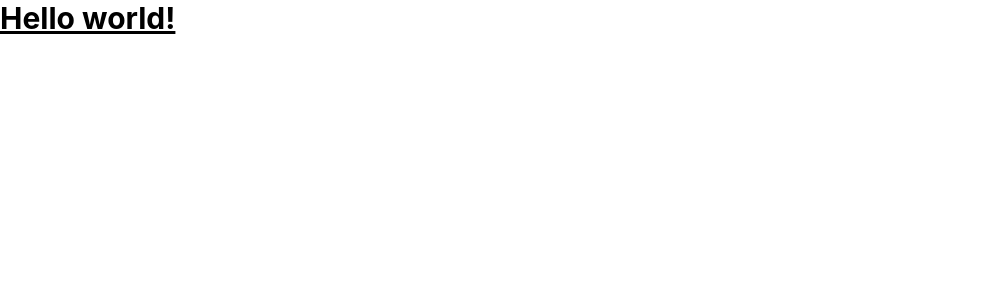
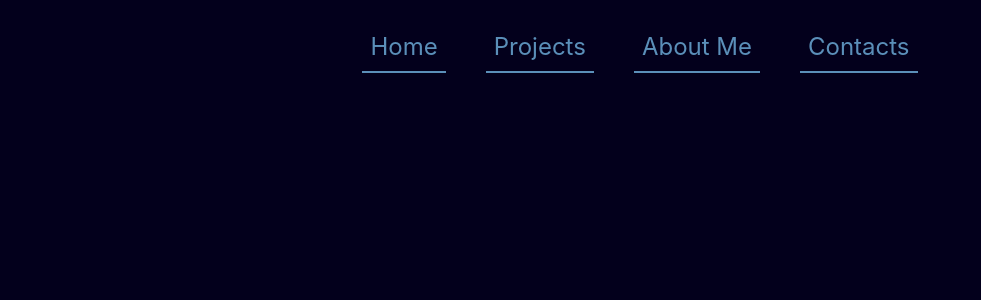
Before and after one commit to JimChristian21/jim-portfolio, a React (Create React App) app: page / in a window 1280 px wide. Shown: the top 300 px of the page, without its empty margins (0-981 px from the left). Built offline with nearby package versions, Linux system fonts and the light colour scheme.

Commit message:
Update background and navigation

```diff
--- a/public/index.html
+++ b/public/index.html
@@ -24,7 +24,7 @@
       work correctly both with client-side routing and a non-root public URL.
       Learn how to configure a non-root public URL by running `npm run build`.
     -->
-    <title>React App</title>
+    <title>Jim Christian Edullantes Portfolio</title>
   </head>
   <body>
     <noscript>You need to enable JavaScript to run this app.</noscript>
--- a/src/App.js
+++ b/src/App.js
@@ -1,10 +1,11 @@
+import Navigation from "./components/Navigation";
 
 const App = () => {
 
   return (
-    <h1 className="text-3xl font-bold underline">
-      Hello world!
-    </h1>
+    <>
+      <Navigation />
+    </>
   );
 }
 
--- /dev/null
+++ b/src/components/Navigation.jsx
@@ -0,0 +1,15 @@
+import React from "react";
+
+const Navigation = () => {
+
+    return (
+        <div className="w-full h-14 flex justify-center items-center text-2xl mt-5">
+            <a href="#Home" className="mx-5 p-2 color-3 border-b-2 border-color-3 hover:bg-slate-700 hover:rounded-t-md">Home</a>
+            <a href="#Projects" className="mx-5 p-2 color-3 border-b-2 border-color-3 hover:bg-slate-700 hover:rounded-t-md">Projects</a>
+            <a href="#AboutMe" className="mx-5 p-2 color-3 border-b-2 border-color-3 hover:bg-slate-700 hover:rounded-t-md">About Me</a>
+            <a href="#Contacts" className="mx-5 p-2 color-3 border-b-2 border-color-3 hover:bg-slate-700 hover:rounded-t-md">Contacts</a>
+        </div>
+    );
+}
+
+export default Navigation;
--- a/src/index.css
+++ b/src/index.css
@@ -9,9 +9,35 @@ body {
     sans-serif;
   -webkit-font-smoothing: antialiased;
   -moz-osx-font-smoothing: grayscale;
+  background-color: #03001C;
 }
 
-code {
-  font-family: source-code-pro, Menlo, Monaco, Consolas, 'Courier New',
-    monospace;
+.color-1 {
+
+  color: #03001C;
 }
+
+.border-color-1 {
+
+  border-color: #03001C;
+}
+
+.color-3 {
+
+  color: #5B8FB9;
+}
+
+.border-color-3 {
+
+  border-color: #5B8FB9;
+}
+
+.color-4 {
+
+  color: #B6EADA;
+}
+
+.border-color-4 {
+
+  border-color: #B6EADA;
+}
```
Also changed, not shown: 1 other file (tests, documents, lock files or other folders).
